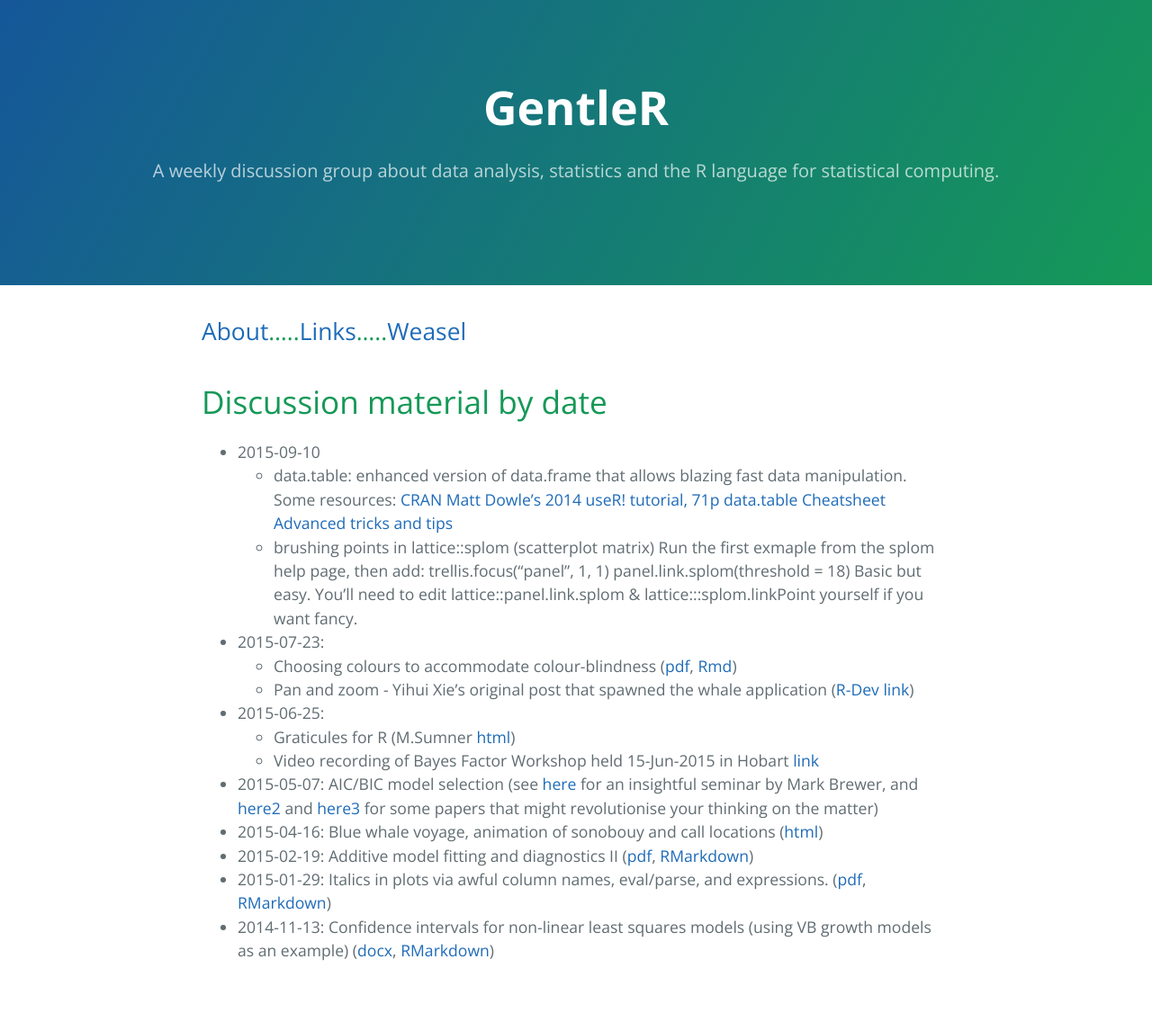
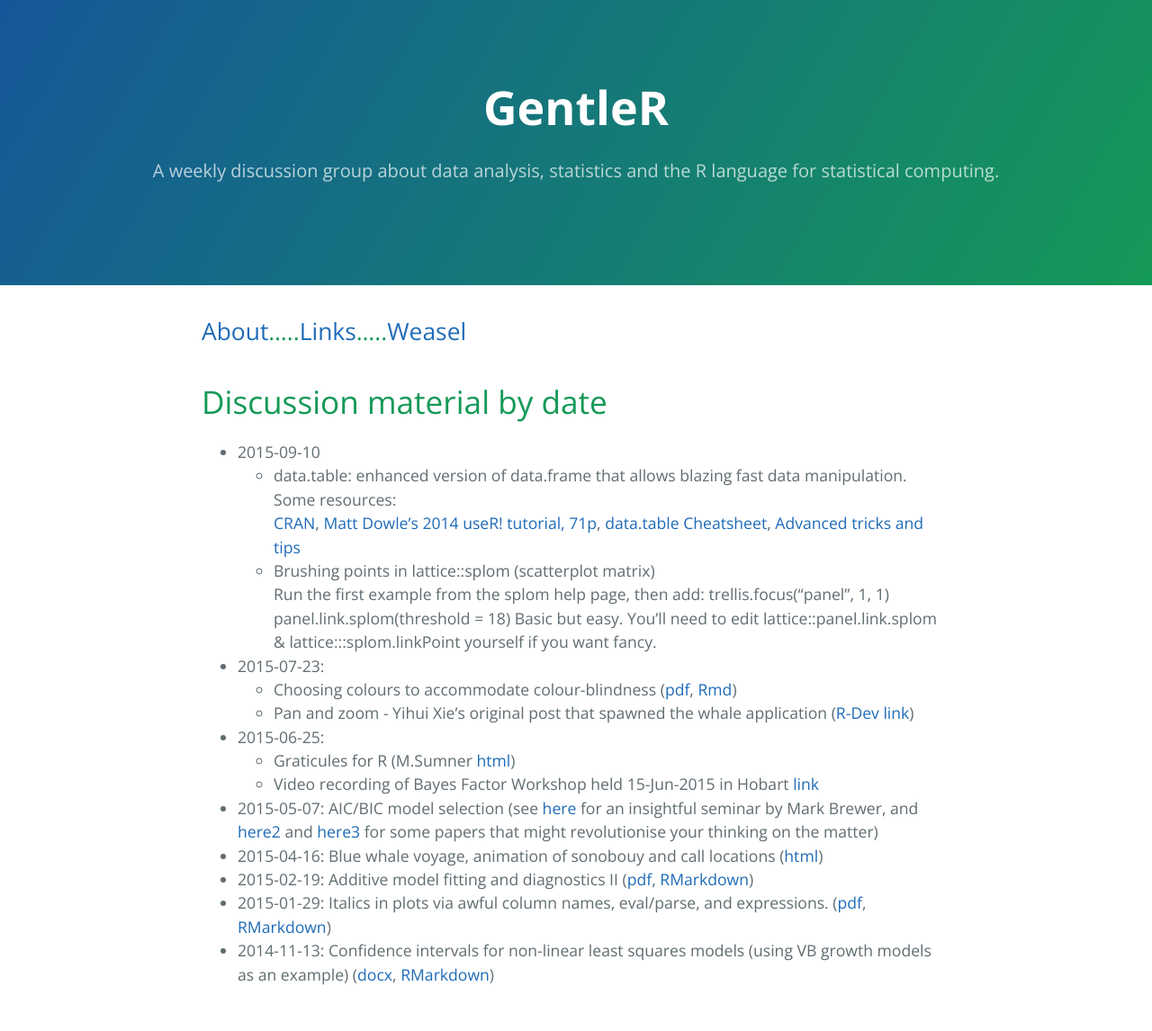
Before and after one commit to AustralianAntarcticDataCentre/GentleR, a Jekyll site: the page built from index.md, in a window 1280 px wide. Shown: the whole page at 90% size. Built offline with Jekyll 4.4.1, drawn with Linux system fonts in a browser that asks for light colours; Markdown is read by kramdown in place of the engine named in the settings; before the commit the page ends 1119 px from its top, so only the background shows below that.

```diff
--- a/index.md
+++ b/index.md
@@ -9,15 +9,15 @@ name: "GentleR"
 # Discussion material by date
 - 2015-09-10
   * data.table: enhanced version of data.frame that allows blazing fast data manipulation. Some resources:
-  [CRAN](https://cran.r-project.org/web/packages/data.table/index.html)
-  [Matt Dowle's 2014 useR! tutorial, 71p](http://user2014.stat.ucla.edu/files/tutorial_Matt.pdf)
-  [data.table Cheatsheet](http://blog.datacamp.com/data-table-cheat-sheet/)
+  [CRAN](https://cran.r-project.org/web/packages/data.table/index.html),
+  [Matt Dowle's 2014 useR! tutorial, 71p](http://user2014.stat.ucla.edu/files/tutorial_Matt.pdf),
+  [data.table Cheatsheet](http://blog.datacamp.com/data-table-cheat-sheet/),
   [Advanced tricks and tips](http://brooksandrew.github.io/simpleblog/articles/advanced-data-table/)
-  * brushing points in lattice::splom (scatterplot matrix)
-  Run the first exmaple from the splom help page, then add:
-    trellis.focus("panel", 1, 1)
-    panel.link.splom(threshold = 18)
-  Basic but easy. You'll need to edit lattice::panel.link.splom & lattice:::splom.linkPoint yourself if you want fancy.
+  * Brushing points in lattice::splom (scatterplot matrix)
+    Run the first example from the splom help page, then add:
+      trellis.focus("panel", 1, 1)
+      panel.link.splom(threshold = 18)
+    Basic but easy. You'll need to edit lattice::panel.link.splom & lattice:::splom.linkPoint yourself if you want fancy.
 - 2015-07-23:
   * Choosing colours to accommodate colour-blindness ([pdf](2015-07-23/dichromat.pdf), [Rmd](2015-07-23/dichromat.Rmd))
   * Pan and zoom - Yihui Xie's original post that spawned the whale application ([R-Dev link](http://tolstoy.newcastle.edu.au/R/e6/devel/09/02/0535.html))
```
